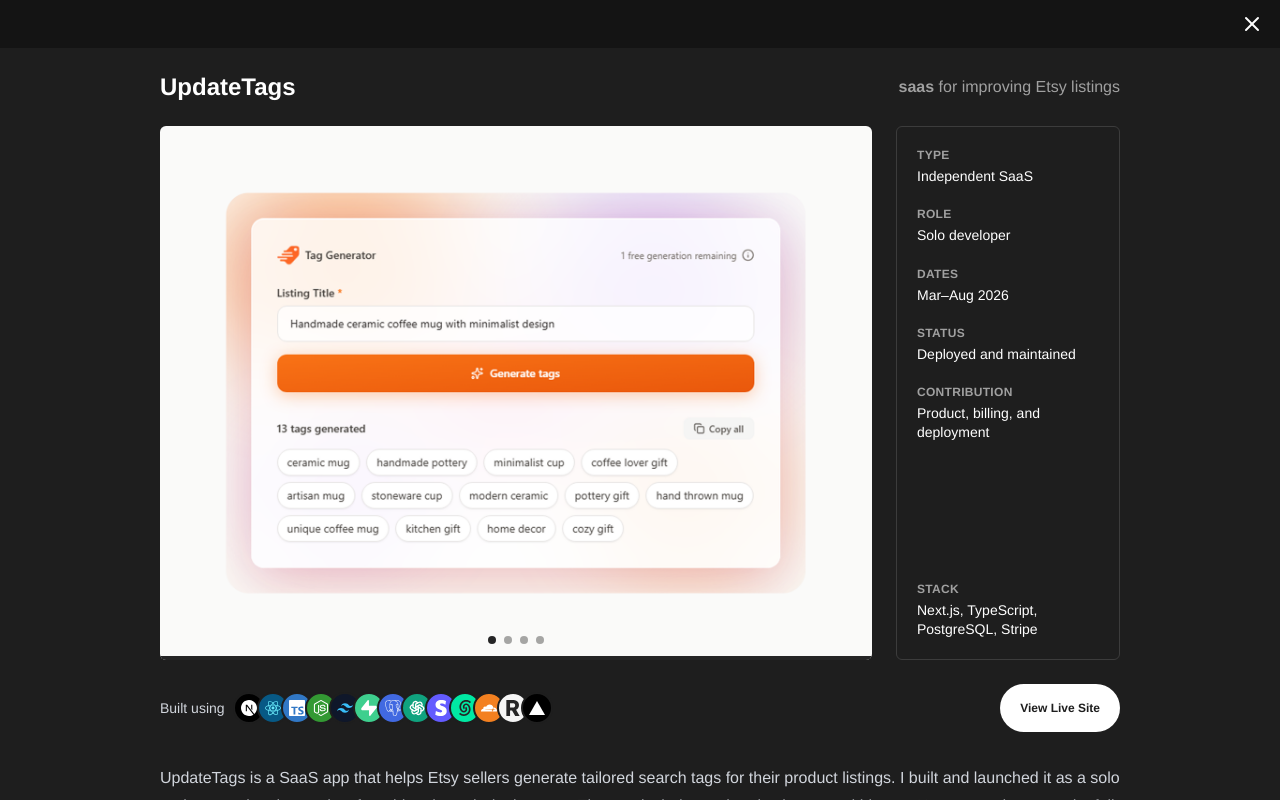
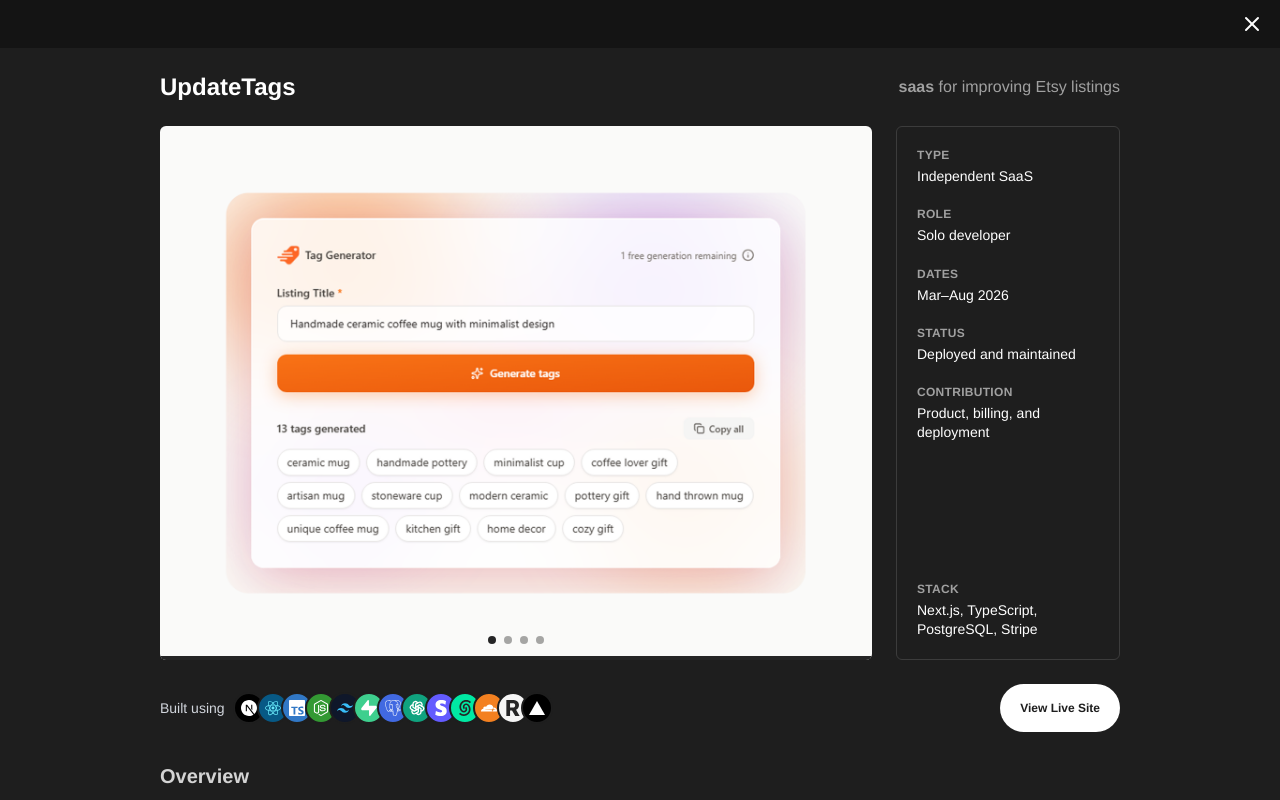
Before and after one commit to ace-lowder/portfolio, a React (Vite) app: page /update-tags in a window 1280 px wide. Shown: the top 800 px of the page. Built offline with nearby package versions, Linux system fonts and the light colour scheme.

Commit message:
docs: structure remaining project case studies

```diff
--- a/src/content/case-studies/aiOrNot.ts
+++ b/src/content/case-studies/aiOrNot.ts
@@ -1,19 +1,30 @@
-import { normal, paragraph, type CaseStudy } from "../caseStudy";
+import { contentSection, normal, paragraph, type CaseStudy } from "../caseStudy";
 
 export const aiOrNotCaseStudy: CaseStudy = {
   sections: [
-    {
-      id: "summary",
-      type: "content",
-      paragraphs: [
-        paragraph(
-          normal(
-            "AI or Not is a browser game where players guess whether YouTube comments are real or AI-generated. I built the game logic, scoring, feedback, responsive interface, and comment-loading system, then tuned the AI prompts to generate comments that feel believable next to real YouTube comments. As players score more points, the generated comments become harder to distinguish from the real ones. I also focused heavily on animation, pacing, and interaction details so the game feels smooth and fun across desktop and mobile. Real comments are cached locally to reduce repeat API requests and keep rounds loading quickly.",
-          ),
-        ),
-      ],
-      bullets: [],
-      image: null,
-    },
+    contentSection(
+      "Overview",
+      paragraph(normal("AI or Not is a browser game where players decide whether YouTube comments are real or AI-generated.")),
+    ),
+    contentSection(
+      "Problem",
+      paragraph(normal("The game needed believable generated comments beside real ones, clear scoring and feedback, and rounds that load quickly enough to keep play moving.")),
+    ),
+    contentSection(
+      "My Role",
+      paragraph(normal("I built the game logic, scoring, feedback, responsive interface, comment-loading system, and AI prompts.")),
+    ),
+    contentSection(
+      "Implementation",
+      paragraph(normal("The game combines real YouTube comments with AI-generated ones. It increases difficulty as players score more points, uses animations to pace each round, and caches real comments locally to reduce repeat API requests.")),
+    ),
+    contentSection(
+      "Challenges",
+      paragraph(normal("Generated comments had to feel plausible next to real ones without making every round equally difficult. I tuned the prompts and progression while using a local cache to limit repeated comment requests.")),
+    ),
+    contentSection(
+      "Results",
+      paragraph(normal("I launched a playable experience across desktop and mobile, with scoring, increasing difficulty, and locally cached real comments.")),
+    ),
   ],
 };
--- a/src/content/case-studies/diff.ts
+++ b/src/content/case-studies/diff.ts
@@ -1,19 +1,30 @@
-import { normal, paragraph, type CaseStudy } from "../caseStudy";
+import { contentSection, normal, paragraph, type CaseStudy } from "../caseStudy";
 
 export const diffCaseStudy: CaseStudy = {
   sections: [
-    {
-      id: "summary",
-      type: "content",
-      paragraphs: [
-        paragraph(
-          normal(
-            "Diff is a browser-based text editor I built for comparing drafts and revisions while writing fiction. I designed the comparison logic myself with custom rules for identifying added, removed, and rewritten text, then kept refining the editor around problems I ran into while using it. Features include side-by-side comparison, line wrapping controls, adjustable layout, copy-by-line-number, and other small workflow improvements. Everything runs locally in the browser, so drafts stay on the user’s device and the tool works quickly across desktop and mobile. I still use Diff regularly and continue improving it based on my own writing workflow.",
-          ),
-        ),
-      ],
-      bullets: [],
-      image: null,
-    },
+    contentSection(
+      "Overview",
+      paragraph(normal("Diff is a browser-based editor for comparing drafts and revisions side by side, built around my fiction-writing workflow.")),
+    ),
+    contentSection(
+      "Problem",
+      paragraph(normal("I wanted to spot additions, removals, and rewrites between drafts while keeping line-level copying and layout controls close to the comparison.")),
+    ),
+    contentSection(
+      "My Role",
+      paragraph(normal("I designed the comparison rules, built the editor, and continue refining it based on my own use.")),
+    ),
+    contentSection(
+      "Implementation",
+      paragraph(normal("The React/TypeScript app uses custom comparison logic and an editing interface with side-by-side views, line wrapping controls, adjustable layout, and copy-by-line-number. Comparison runs locally in the browser.")),
+    ),
+    contentSection(
+      "Challenges",
+      paragraph(normal("A useful result needed rules that distinguish rewritten passages from simple additions or removals. I also kept processing on the user's device so drafts do not need to be uploaded.")),
+    ),
+    contentSection(
+      "Results",
+      paragraph(normal("Diff runs on desktop and mobile, and I still use it regularly for my own drafts. I continue improving the workflow as I write.")),
+    ),
   ],
 };
--- a/src/content/case-studies/instantMarketValue.ts
+++ b/src/content/case-studies/instantMarketValue.ts
@@ -1,21 +1,34 @@
-import { normal, paragraph, strong, type CaseStudy } from "../caseStudy";
+import { contentSection, normal, paragraph, strong, type CaseStudy } from "../caseStudy";
 
 export const instantMarketValueCaseStudy: CaseStudy = {
   sections: [
-    {
-      id: "summary",
-      type: "content",
-      paragraphs: [
-        paragraph(
-          normal(
-            "InstantMV is a web app that helps auto body shops determine a vehicle’s value using real dealership listings and recent sales. Shops enter the vehicle information, and the app finds comparable vehicles, calculates a market value, and generates a branded PDF report with evidence that can be shared with insurance companies. I lead the product end to end, translating valuation rules from the CEO, technical requirements from the CTO, and designs from a UI/UX designer into the working app. I also designed the shared valuation backend so Diminished Value, an existing product built by another developer, could use real comparable-vehicle data instead of relying on manual calculations and estimates. That made both products more accurate and gave shops stronger evidence when dealing with insurers, which has helped reduce rejections. Together, the two products have generated ",
-          ),
-          strong("over $31,000 in paid invoices so far this year"),
-          normal("."),
-        ),
-      ],
-      bullets: [],
-      image: null,
-    },
+    contentSection(
+      "Overview",
+      paragraph(normal("InstantMV helps auto body shops value vehicles using dealership listings and recent sales. It produces a branded PDF report with comparable vehicles that shops can share with insurers.")),
+    ),
+    contentSection(
+      "Problem",
+      paragraph(normal("Shops needed more defensible valuations than manual estimates could provide. Comparable local vehicles were sometimes scarce, and repeated vehicle-data requests carried a paid API cost.")),
+    ),
+    contentSection(
+      "My Role",
+      paragraph(normal("I lead the product end to end, translating valuation rules from the CEO, technical requirements from the CTO, and designs from a UI/UX designer into the working app. I also designed a shared valuation backend for Diminished Value, an existing product built by another developer.")),
+    ),
+    contentSection(
+      "Implementation",
+      paragraph(normal("I built the React/TypeScript application and Node.js backend, including vehicle search, comparable-listing selection, valuation calculations, and PDF reports. The engine expands searches geographically when local inventory is limited, ranks listings by distance, similarity, and mileage, and caches vehicle-data lookups in PostgreSQL on AWS RDS.")),
+    ),
+    contentSection(
+      "Challenges",
+      paragraph(normal("A local-only search could leave a report without enough comparable vehicles, so the search broadens its area while still ranking relevance. Caching also had to reduce paid provider calls without leaving the valuation workflow dependent on repeated requests.")),
+    ),
+    contentSection(
+      "Results",
+      paragraph(
+        normal("The cache served "),
+        strong("68% of vehicle-data lookups"),
+        normal(" and kept usage within a lower API pricing tier, saving $299 per month. Together, InstantMV and Diminished Value generated over $31K in paid invoices."),
+      ),
+    ),
   ],
 };
--- a/src/content/case-studies/prepPathways.ts
+++ b/src/content/case-studies/prepPathways.ts
@@ -1,23 +1,34 @@
-import { normal, paragraph, strong, type CaseStudy } from "../caseStudy";
+import { contentSection, normal, paragraph, strong, type CaseStudy } from "../caseStudy";
 
 export const prepPathwaysCaseStudy: CaseStudy = {
   sections: [
-    {
-      id: "summary",
-      type: "content",
-      paragraphs: [
-        paragraph(
-          normal(
-            "Prep Pathways is a website for a college counseling, test prep, and tutoring business. I worked directly with the client to turn a rough list of requested pages into the full site, owning the design, page structure, and written content. I built and launched it within one month, including service pages, business information, and a contact form connected to the client’s email. I continue to maintain the site as the business changes. Since March, it has generated ",
-          ),
-          strong("25+ inbound inquiries"),
-          normal(" and supported "),
-          strong("$35,000 in sales"),
-          normal("."),
-        ),
-      ],
-      bullets: [],
-      image: null,
-    },
+    contentSection(
+      "Overview",
+      paragraph(normal("Prep Pathways is a website for a college counseling, test prep, and tutoring business. It explains the services and gives prospective clients a direct way to inquire.")),
+    ),
+    contentSection(
+      "Problem",
+      paragraph(normal("The client had a rough list of pages but needed a complete site that clearly presented the business and routed inquiries to their email.")),
+    ),
+    contentSection(
+      "My Role",
+      paragraph(normal("I worked directly with the client and owned the design, page structure, written content, build, launch, and ongoing updates.")),
+    ),
+    contentSection(
+      "Implementation",
+      paragraph(normal("I built the service pages, business information, and contact form in a React/TypeScript site. Form submissions go to the client's email.")),
+    ),
+    contentSection(
+      "Challenges",
+      paragraph(normal("I had to turn an incomplete brief into clear pages and a working contact flow within a one-month delivery window.")),
+    ),
+    contentSection(
+      "Results",
+      paragraph(
+        normal("The site launched within one month and has generated "),
+        strong("25+ inbound inquiries"),
+        normal(". It also supported $35K in client sales; that sales figure is not a claim that every purchase came directly from the website."),
+      ),
+    ),
   ],
 };
--- a/src/content/case-studies/reelreads.ts
+++ b/src/content/case-studies/reelreads.ts
@@ -1,19 +1,30 @@
-import { normal, paragraph, type CaseStudy } from "../caseStudy";
+import { contentSection, normal, paragraph, type CaseStudy } from "../caseStudy";
 
 export const reelreadsCaseStudy: CaseStudy = {
   sections: [
-    {
-      id: "summary",
-      type: "content",
-      paragraphs: [
-        paragraph(
-          normal(
-            "Reelreads is a landing site I built for a local book club concept centered on reading a book, watching its movie adaptation, and discussing both. I designed the site around a simple poster-driven layout inspired by Letterboxd, adapting that interaction style for books and films across desktop and mobile. The site includes responsive card interactions and a server-side newsletter signup flow that validates submissions, filters basic bots, and adds subscribers to MailerLite. It’s currently a concept project, but I built and launched the full experience so it’s ready to use if I restart the club.",
-          ),
-        ),
-      ],
-      bullets: [],
-      image: null,
-    },
+    contentSection(
+      "Overview",
+      paragraph(normal("Reelreads is a landing site for a book club concept built around reading a book, watching its film adaptation, and discussing both.")),
+    ),
+    contentSection(
+      "Problem",
+      paragraph(normal("The concept needed a clear way to present its book-and-film format and collect interest through a newsletter signup.")),
+    ),
+    contentSection(
+      "My Role",
+      paragraph(normal("I designed and built the site, including the visual direction, responsive interactions, and newsletter flow.")),
+    ),
+    contentSection(
+      "Implementation",
+      paragraph(normal("The poster-driven layout adapts a film-discovery style to books and movies. The server-side signup validates submissions, filters basic bots, and adds subscribers to MailerLite.")),
+    ),
+    contentSection(
+      "Challenges",
+      paragraph(normal("The visual concept had to work across desktop and mobile while keeping the signup flow functional beyond the landing page itself.")),
+    ),
+    contentSection(
+      "Results",
+      paragraph(normal("I launched the complete site, but Reelreads remains a concept project rather than an active book club. The site is ready to use if I restart it.")),
+    ),
   ],
 };
--- a/src/content/case-studies/updateTags.ts
+++ b/src/content/case-studies/updateTags.ts
@@ -1,19 +1,30 @@
-import { normal, paragraph, type CaseStudy } from "../caseStudy";
+import { contentSection, normal, paragraph, type CaseStudy } from "../caseStudy";
 
 export const updateTagsCaseStudy: CaseStudy = {
   sections: [
-    {
-      id: "summary",
-      type: "content",
-      paragraphs: [
-        paragraph(
-          normal(
-            "UpdateTags is a SaaS app that helps Etsy sellers generate tailored search tags for their product listings. I built and launched it as a solo project, owning the product from idea through deployment. The app includes authentication, saved history, AI-generated tags, and a full Stripe subscription flow with secure billing, plan upgrades, cancellations, billing management, and usage limits tied to each account. I also built the surrounding customer experience, including support tools and a blog for inbound marketing. The product is live, and I’m continuing to improve it while testing customer acquisition.",
-          ),
-        ),
-      ],
-      bullets: [],
-      image: null,
-    },
+    contentSection(
+      "Overview",
+      paragraph(normal("UpdateTags is a SaaS app that generates tailored search tags from Etsy product listings. Sellers can save past generations and manage a subscription in the same product.")),
+    ),
+    contentSection(
+      "Problem",
+      paragraph(normal("Writing listing tags by hand takes time, and a usable paid tool needs more than a generation form: accounts, billing, history, and usage limits all have to work together.")),
+    ),
+    contentSection(
+      "My Role",
+      paragraph(normal("I built and launched UpdateTags independently, taking it from idea through design, application development, billing, and deployment.")),
+    ),
+    contentSection(
+      "Implementation",
+      paragraph(normal("The Next.js/TypeScript app uses OpenAI for tag generation, Supabase and PostgreSQL for authentication and saved data, and Stripe for subscriptions. I implemented account-level usage limits, billing management, plan changes, cancellations, support tools, and a blog.")),
+    ),
+    contentSection(
+      "Challenges",
+      paragraph(normal("AI generation had to respect each account's plan while billing state could change through upgrades or cancellations. I tied usage limits and billing management to the account instead of treating the generator as a stand-alone feature.")),
+    ),
+    contentSection(
+      "Results",
+      paragraph(normal("The product is live with a complete customer account and subscription flow. I continue improving it while testing customer acquisition.")),
+    ),
   ],
 };
```
Also changed, not shown: src/content/case-studies/onTrack.ts (+25 -14 lines).
